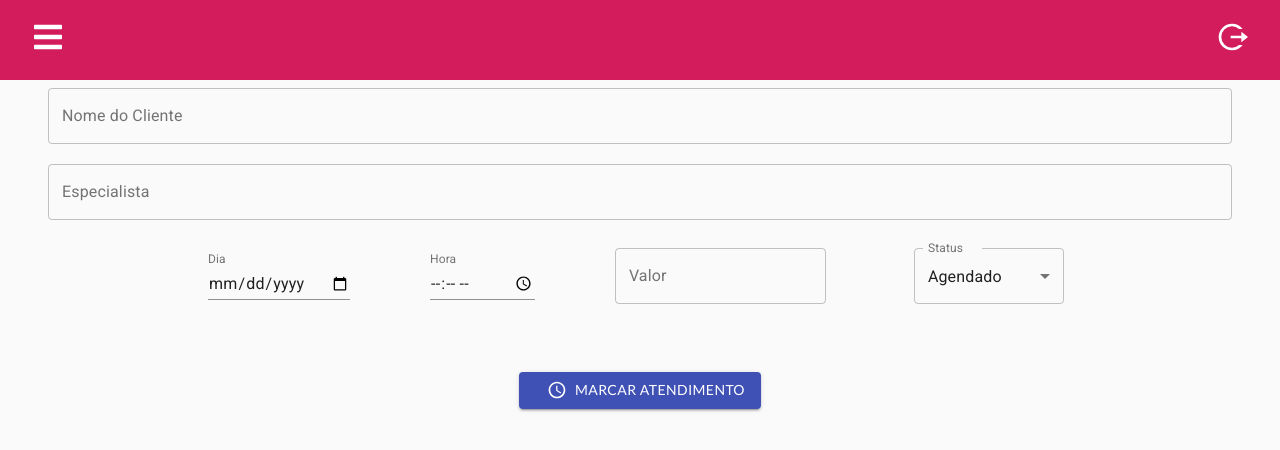
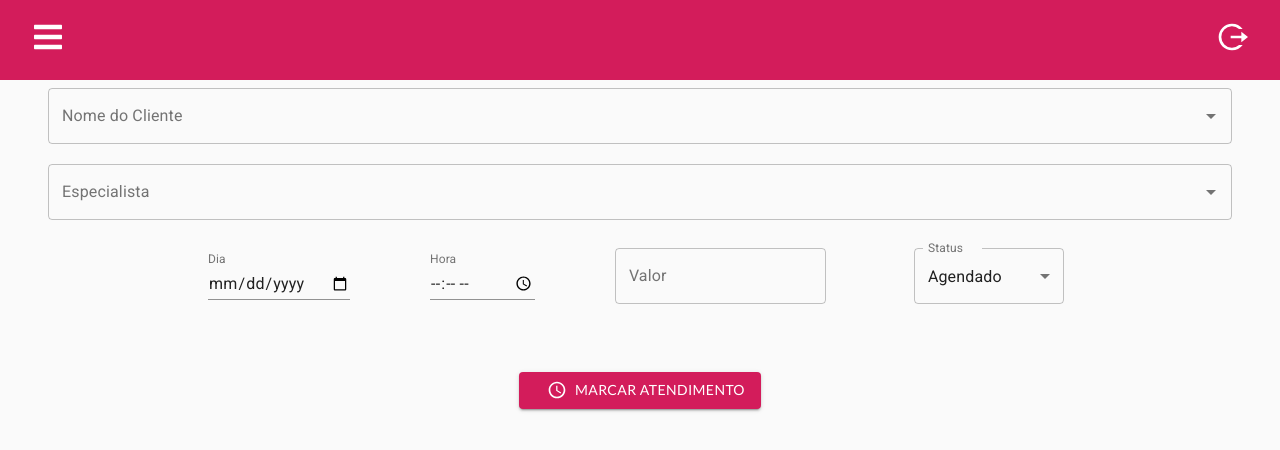
Before and after one commit to afyalabs-1/afya-prontuario-frontend, a React (Create React App) app: page /newAppointment in a window 1280 px wide. Shown: the top 450 px of the page. Built offline with nearby package versions, Linux system fonts and the light colour scheme.

Commit message:
✨ Add autocomplete to the form.

```diff
--- a/package.json
+++ b/package.json
@@ -9,6 +9,7 @@
     "@testing-library/jest-dom": "^5.11.4",
     "@testing-library/react": "^11.1.0",
     "@testing-library/user-event": "^12.1.10",
+    "axios": "^0.21.1",
     "react": "^17.0.2",
     "react-dom": "^17.0.2",
     "react-google-charts": "^3.0.15",
--- /dev/null
+++ b/src/api/Api.js
@@ -0,0 +1,5 @@
+import axios from "axios";
+
+export const api = axios.create({
+  baseURL: "https://afya-challenge.herokuapp.com",
+});
--- a/src/api/AppointmentApi.js
+++ b/src/api/AppointmentApi.js
@@ -106,12 +106,3 @@ export const getAppointmentsByClientName = async (clientName) => {
     })
   );
 };
-
-export const createNewAppointment = (appointmentData) => {
-  return new Promise((resolve) =>
-    setTimeout(resolve, 2000, {
-      data: appointmentData,
-      status: "success",
-    })
-  );
-};
--- /dev/null
+++ b/src/api/ClientApi.js
@@ -0,0 +1,5 @@
+import { api } from "./Api";
+
+export const getClients = () => {
+  return api.get("/clients");
+};
--- /dev/null
+++ b/src/api/SpecialistApi.js
@@ -0,0 +1,26 @@
+export const specialist = [
+  {
+    id: 1,
+    name: "Dr. Rudy",
+    photo:
+      "https://encrypted-tbn0.gstatic.com/images?q=tbn:ANd9GcRgpAXlwU5GVNw-WrWDoZfltd-2hoO8-Npj8g&usqp=CAU",
+  },
+  {
+    id: 2,
+    name: "Dr. José",
+    photo:
+      "https://encrypted-tbn0.gstatic.com/images?q=tbn:ANd9GcRgpAXlwU5GVNw-WrWDoZfltd-2hoO8-Npj8g&usqp=CAU",
+  },
+  {
+    id: 2,
+    name: "Dr. Pedro",
+    photo:
+      "https://encrypted-tbn0.gstatic.com/images?q=tbn:ANd9GcRgpAXlwU5GVNw-WrWDoZfltd-2hoO8-Npj8g&usqp=CAU",
+  },
+];
+
+export const getSpecialist = async () => {
+  return new Promise((resolve) =>
+    setTimeout(resolve, 2000, { data: specialist, status: "success" })
+  );
+};
--- a/src/components/componentsSchedule/SearchByFilters.js
+++ b/src/components/componentsSchedule/SearchByFilters.js
@@ -37,7 +37,6 @@ const SearchByFilters = ({ onClick }) => {
         spacing={1}
         alignContent="center"
         justify="center"
-        alignItems="center"
         className={classes.searchGrid}
       >
         <Grid item xs="auto">
@@ -47,7 +46,7 @@ const SearchByFilters = ({ onClick }) => {
               label="Pesquisar"
               variant="outlined"
               color="secondary"
-              fullWidth="true"
+              fullWidth={true}
               justify="center"
             />
           </form>
@@ -79,7 +78,6 @@ const SearchByFilters = ({ onClick }) => {
             className={classes.button}
             startIcon={<SearchIcon />}
             onClick={onClick}
-            alignItems="center"
           >
             Filtrar
           </Button>
--- a/src/pages/newAppointment/index.js
+++ b/src/pages/newAppointment/index.js
@@ -1,4 +1,4 @@
-import React, { useState } from "react";
+import React, { useState, useEffect } from "react";
 import { makeStyles } from "@material-ui/core/styles";
 import TextField from "@material-ui/core/TextField";
 import InputLabel from "@material-ui/core/InputLabel";
@@ -8,8 +8,11 @@ import Select from "@material-ui/core/Select";
 import Grid from "@material-ui/core/Grid";
 import ScheduleIcon from "@material-ui/icons/Schedule";
 import Button from "@material-ui/core/Button";
+import Autocomplete from "@material-ui/lab/Autocomplete";
 
-import { createNewAppointment } from "../../api/AppointmentApi";
+import { getAppointments } from "../../api/AppointmentApi";
+import { getSpecialist } from "../../api/SpecialistApi";
+// import { getClients } from "../../api/ClientApi";
 
 const useStyles = makeStyles((theme) => ({
   formControl: {
@@ -33,24 +36,63 @@ const useStyles = makeStyles((theme) => ({
     marginLeft: theme.spacing(5),
     marginRight: theme.spacing(5),
   },
+  buttonTest: {
+    backgroundColor: "#D31C5B",
+  },
 }));
 
 const NewAppointment = ({ onClick }) => {
   const classes = useStyles();
 
   const [clientName, setClientName] = useState();
-  const [specialist, setSpecialist] = useState();
+  const [specialistId, setSpecialistId] = useState();
   const [date, setDate] = useState();
   const [time, setTime] = useState();
   const [price, setPrice] = useState();
-  const [appointmentStatus, setAppointmentStatus] = useState(1);
+  const [appointmentStatus, setAppointmentStatus] = useState("1");
+
+  // useEffect(() => {
+  //   getClients()
+  //     .then((response) => {
+  //       console.log(response.data);
+  //     })
+  //     .catch((error) => {
+  //       console.error(error);
+  //     });
+  // }, []);
+  const [clients, setClients] = useState([]);
+  useEffect(() => {
+    getAppointments()
+      .then((response) => {
+        setClients(response.data);
+      })
+      .catch((error) => {
+        console.error("Erro ao pegar clients.");
+      });
+  }, []);
+
+  const [specialistName, setSpecialistName] = useState([]);
+  useEffect(() => {
+    getSpecialist()
+      .then((response) => {
+        setSpecialistName(response.data);
+      })
+      .catch((error) => {
+        console.error("Erro ao pegar os specialists.");
+      });
+  }, []);
 
   return (
     <div className={classes.center}>
       <form className={classes.formControl} noValidate autoComplete="off">
         <div>
+          <Autocomplete
+            id="name"
+            options={clients}
+            getOptionLabel={(option) => option.clientName}
+            renderInput={(params) => (
               <TextField
-            id="client-name"
+                {...params}
                 label="Nome do Cliente"
                 variant="outlined"
                 color="secondary"
@@ -60,16 +102,25 @@ const NewAppointment = ({ onClick }) => {
                 defaultValue={clientName}
                 onChange={(e) => setClientName(e.target.value)}
               />
+            )}
+          />
+
+          <Autocomplete
+            id="specialist"
+            options={specialistName}
+            onChange={(e, value) => setSpecialistId(value.id)}
+            getOptionLabel={(option) => option.name}
+            renderInput={(params) => (
               <TextField
-            id="specialist"
+                {...params}
                 label="Especialista"
                 variant="outlined"
                 color="secondary"
                 fullWidth={true}
                 justify="center"
                 className={classes.margin}
-            defaultValue={specialist}
-            onChange={(e) => setSpecialist(e.target.value)}
+              />
+            )}
           />
           <Grid
             container
@@ -151,18 +202,9 @@ const NewAppointment = ({ onClick }) => {
               <Button
                 variant="contained"
                 color="primary"
-                className={classes.button}
+                className={classes.buttonTest}
                 startIcon={<ScheduleIcon />}
-                onClick={() => {
-                  createNewAppointment({
-                    clientName: clientName,
-                    specialist: specialist,
-                    date: date,
-                    time: time,
-                    price: price,
-                    appointmentStatus: appointmentStatus,
-                  });
-                }}
+                onClick={() => {}}
               >
                 Marcar Atendimento
               </Button>
```
Also changed, not shown: 1 other file (tests, documents, lock files or other folders). Lines whose indentation alone changed are shown as unchanged.
